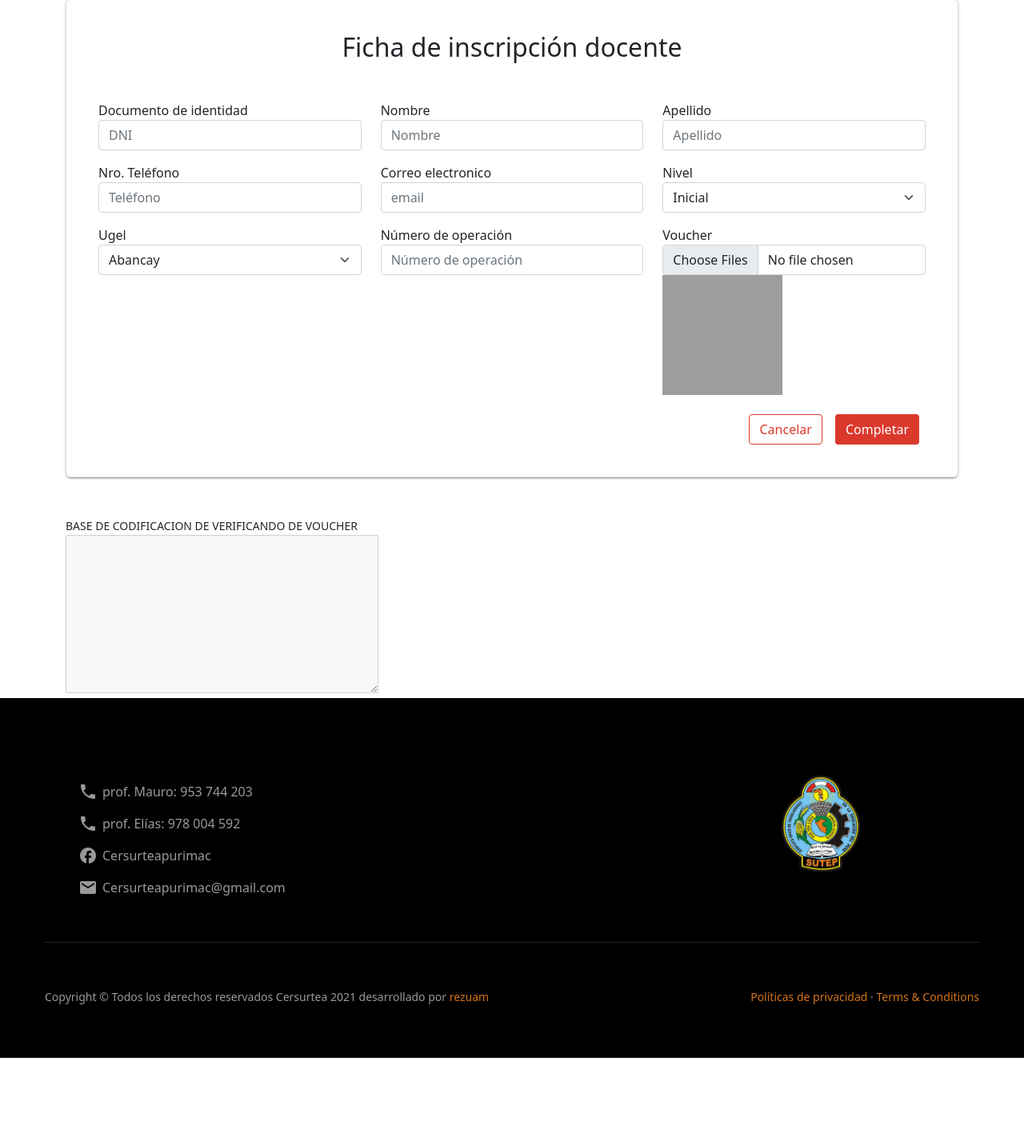
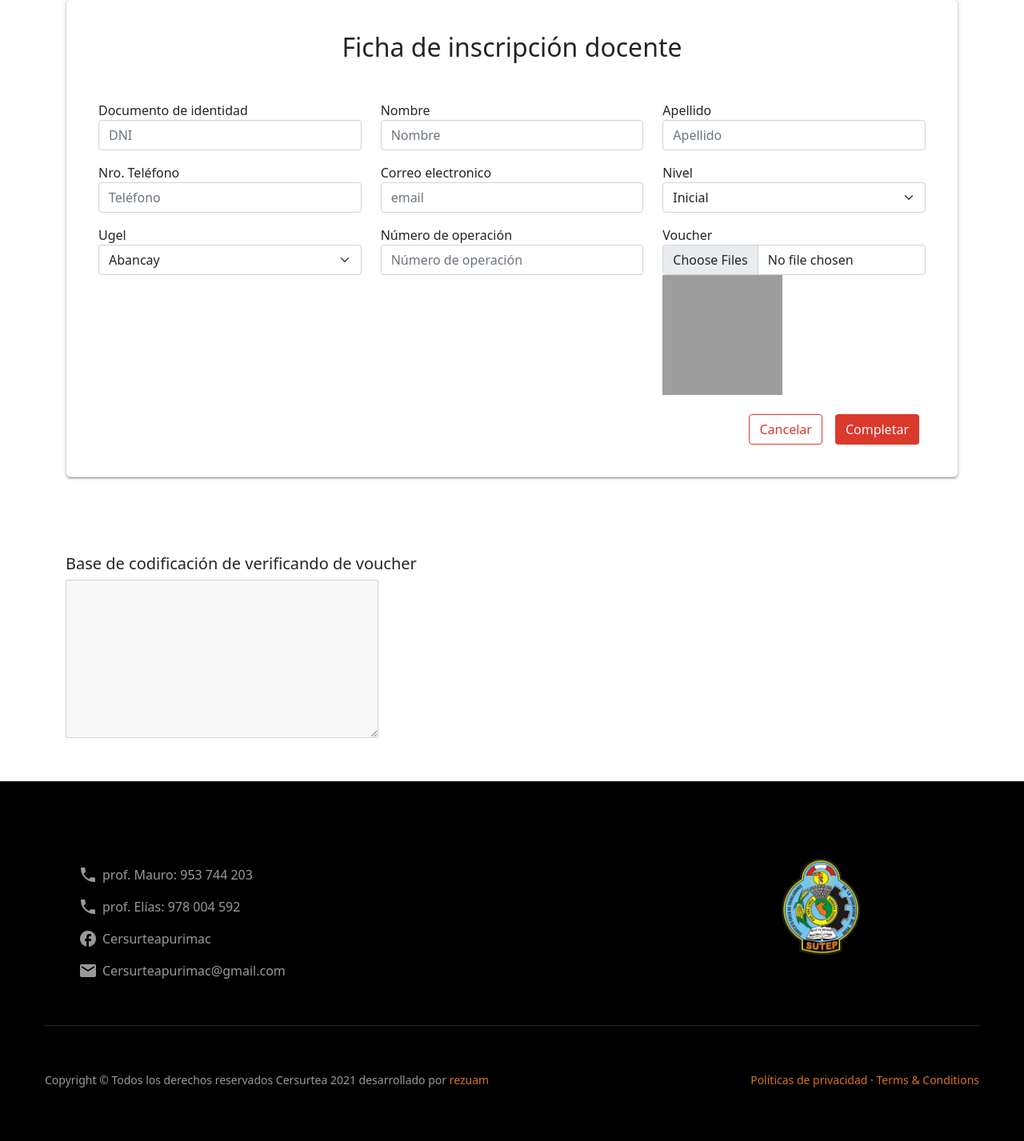
Before and after one commit to KevinQL/sutea2021-covid, a PHP site: template views/inscripcion_evento.php in a window 1280 px wide. Shown: the part 261-1688 px from the top of the page at 80% size. Before the commit the page ends 1584 px from the top, so only its background shows below. Run offline with PHP 8.4, Linux system fonts and the light colour scheme; the template is opened without the code that fills it, so the values that code supplies are empty; some libraries are stand-ins or nearby versions; grey boxes are pictures that could not be loaded.

Commit message:
UI inscripción

```diff
--- a/views/inscripcion_evento.php
+++ b/views/inscripcion_evento.php
@@ -114,8 +114,8 @@
     </div>
   </div>
 
-<div class="container">
-  <small>BASE DE CODIFICACION DE VERIFICANDO DE VOUCHER</small> <br>
+<div class="container container-event">
+  <h5>Base de codificación de verificando de voucher</h5>
   <textarea name="base64" id="base64" rows='8' cols='40' disabled required></textarea>
   <div id="img_otro">
       <img src="" alt="Image preview" id="preview_new" style="display:none">
--- a/views/inscripcion_evento_adm.php
+++ b/views/inscripcion_evento_adm.php
@@ -113,7 +113,7 @@
               type="file"
               multiple="false"
               accept=".jpg, .jpeg, .png"
-              class="mb-3 mt-3 file-import"
+              class="form-control"
             >
             <img id="blah" src="https://i.ibb.co/Br8tf3Y/Whats-App-Image-2020-09-26-at-12-50-00-PM.jpg" alt="Tu imagen" width="150" height="150px" />
 
@@ -136,8 +136,8 @@
   </div>
 
 
-<div class="container">
-  <small>BASE DE CODIFICACION DE VERIFICANDO DE VOUCHER</small> <br>
+<div class="container container-event">
+  <h5>Base de codificación de verificando de voucher</h5>
   <textarea name="base64" id="base64" rows='8' cols='40' disabled required></textarea>
   <div id="img_otro">
       <img src="" alt="Image preview" id="preview_new" style="display:none">
```
